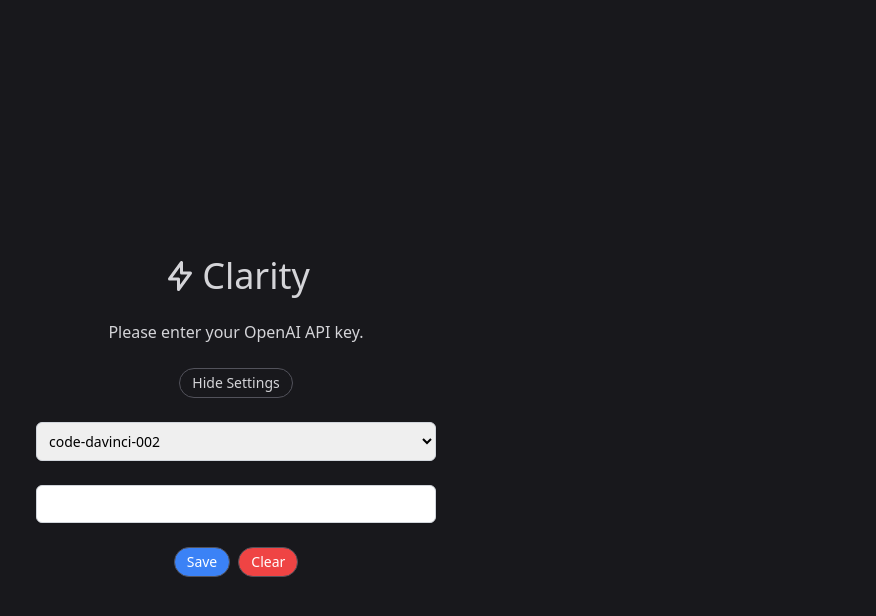
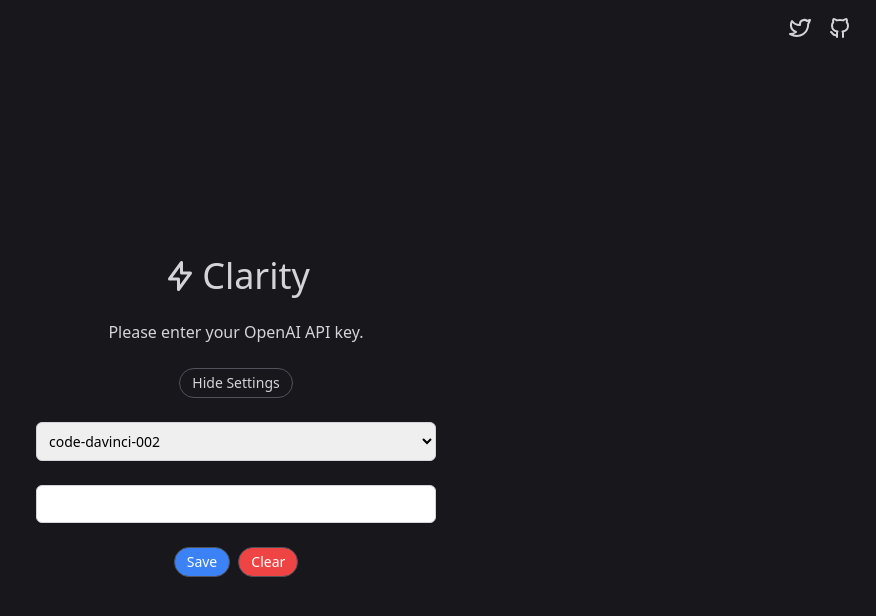
Before and after one commit to mckaywrigley/clarity-ai, a Next.js app: page / in a window 1280 px wide. Shown: the top 616 px of the page, without its empty margins (404-1280 px from the left). Built offline with nearby package versions, Linux system fonts and the light colour scheme.

Commit message:
add twitter & github links

```diff
--- a/pages/index.tsx
+++ b/pages/index.tsx
@@ -1,6 +1,7 @@
 import { Answer } from "@/components/Answer";
 import { Search } from "@/components/Search";
 import { SearchQuery } from "@/types";
+import { IconBrandGithub, IconBrandTwitter } from "@tabler/icons-react";
 import Head from "next/head";
 import { useState } from "react";
 
@@ -27,6 +28,24 @@ export default function Home() {
         />
       </Head>
       <div className="h-screen overflow-auto bg-[#18181C] text-[#D4D4D8]">
+        <a
+          className="absolute top-0 right-12 p-4 cursor-pointer"
+          href="https://twitter.com/mckaywrigley"
+          target="_blank"
+          rel="noreferrer"
+        >
+          <IconBrandTwitter />
+        </a>
+
+        <a
+          className="absolute top-0 right-2 p-4 cursor-pointer"
+          href="https://github.com/mckaywrigley/clarity-ai"
+          target="_blank"
+          rel="noreferrer"
+        >
+          <IconBrandGithub />
+        </a>
+
         {answer ? (
           <Answer
             searchQuery={searchQuery}
```
